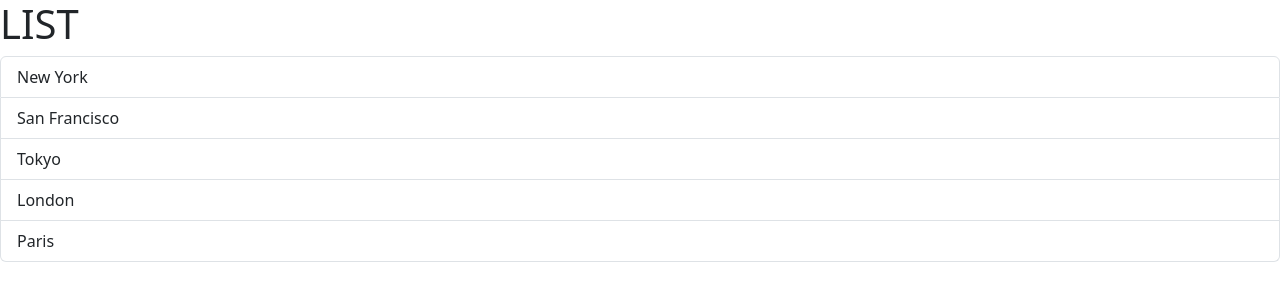
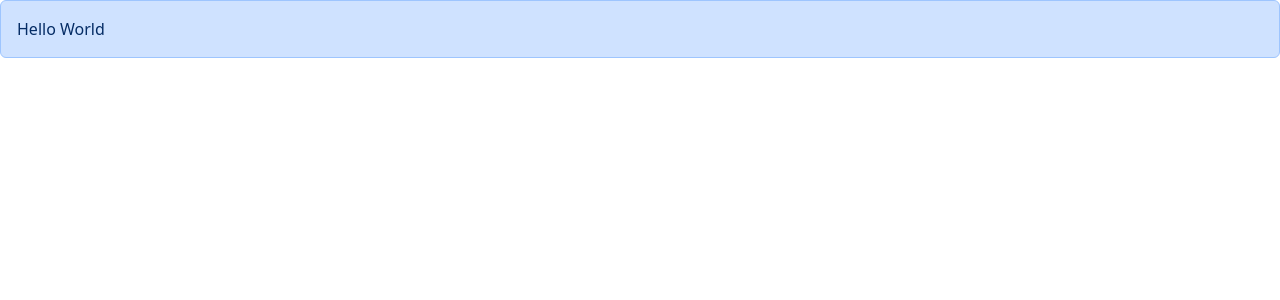
Before and after one commit to Richard9923/learning-react, a React (Vite) app in the folder react-app/: page / in a window 1280 px wide. Shown: the top 300 px of the page. Built offline with nearby package versions, Linux system fonts and the light colour scheme.

Commit message:
alert component

```diff
--- a/react-app/src/App.tsx
+++ b/react-app/src/App.tsx
@@ -1,21 +1,13 @@
+import Alert from "./components/alert";
 import ListGroup from "./components/ListGroup";
-import { MouseEvent } from "react";
+
 function App() {
-  let items = ["New York", "San Francisco", "Tokyo", "London", "Paris"];
-
-  const handleClick = (event: MouseEvent) => console.log(event);
   return (
-    <>
-      <h1>LIST</h1>
-      {items.length === 0 && <p>No item found</p>}
-      <ul className="list-group">
-        {items.map((item, index) => (
-          <li className="list-group-item" key={item} onClick={handleClick}>
-            {item}
-          </li>
-        ))}
-      </ul>
-    </>
+    <div>
+      <Alert>
+        Hello <span>World</span>
+      </Alert>
+    </div>
   );
 }
 
--- /dev/null
+++ b/react-app/src/components/alert.tsx
@@ -0,0 +1,11 @@
+import { ReactNode } from "react";
+
+interface Props {
+  children: ReactNode;
+}
+
+const Alert = ({ children }: Props) => {
+  return <div className="alert alert-primary">{children}</div>;
+};
+
+export default Alert;
```
Also changed, not shown: react-app/src/components/ListGroup.tsx (+34 -3 lines).
